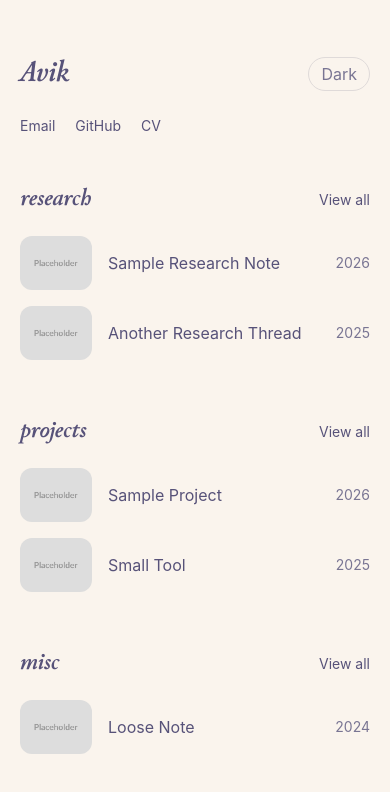
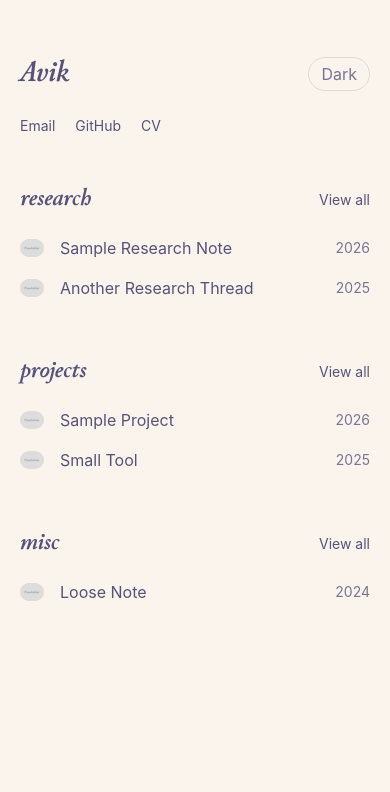
Before and after one commit to avik-ch/portfolio, a React (Vite) app: page / in a window 390 px wide. Shown: the top 792 px of the page. Built offline with nearby package versions, Linux system fonts and the light colour scheme.

Commit message:
Remove all motion related transitions

```diff
--- a/src/App.jsx
+++ b/src/App.jsx
@@ -1,6 +1,5 @@
 import { useEffect, useState } from 'react'
-import { BrowserRouter, Route, Routes, useLocation } from 'react-router'
-import { AnimatePresence, LayoutGroup, motion } from 'motion/react'
+import { BrowserRouter, Route, Routes } from 'react-router'
 import Layout from './components/Layout.jsx'
 import { profile } from './content.js'
 import DetailPage from './pages/DetailPage.jsx'
@@ -22,27 +21,19 @@ function App() {
   return (
     <BrowserRouter>
       <Layout profile={profile} theme={theme} onToggleTheme={toggleTheme}>
-        <AnimatedRoutes />
+        <AppRoutes />
       </Layout>
     </BrowserRouter>
   )
 }
 
-function AnimatedRoutes() {
-  const location = useLocation()
-
+function AppRoutes() {
   return (
-    <LayoutGroup>
-      <AnimatePresence initial={false} mode="popLayout">
-        <motion.div key={location.pathname} layout className="w-full">
-          <Routes location={location}>
-            <Route path="/" element={<HomePage />} />
-            <Route path="/:sectionId" element={<SectionPage />} />
-            <Route path="/:sectionId/:slug" element={<DetailPage />} />
-          </Routes>
-        </motion.div>
-      </AnimatePresence>
-    </LayoutGroup>
+    <Routes>
+      <Route path="/" element={<HomePage />} />
+      <Route path="/:sectionId" element={<SectionPage />} />
+      <Route path="/:sectionId/:slug" element={<DetailPage />} />
+    </Routes>
   )
 }
 
--- a/src/components/EntryRow.jsx
+++ b/src/components/EntryRow.jsx
@@ -1,26 +1,19 @@
 import { Link } from 'react-router'
-import { motion } from 'motion/react'
 
 export default function EntryRow({ entry, sectionId }) {
   return (
     <Link
-      className="grid grid-cols-[72px_1fr_auto] py-2 rounded-3xl px-4 mx-1 items-center gap-4 text-left transition hover:border-[var(--text-muted)] hover:bg-[var(--overlay)] sm:grid-cols-[96px_1fr_auto]"
+      className="grid grid-cols-[24px_1fr_auto] py-2 rounded-3xl px-4 mx-1 items-center leading-[24px] gap-4 text-left hover:border-[var(--text-muted)] hover:bg-[var(--overlay)] sm:grid-cols-[96px_1fr_auto]"
       to={`/${sectionId}/${entry.slug}`}
     >
-      <motion.img
+      <img
         className="aspect-[4/3] w-full rounded-xl object-cover"
-        layout
-        layoutId={`${sectionId}-${entry.slug}-image`}
         src={entry.image}
         alt=""
       />
-      <motion.span
-        className="text-base font-normal text-[var(--text-heading)]"
-        layout
-        layoutId={`${sectionId}-${entry.slug}-title`}
-      >
+      <span className="text-base font-normal text-[var(--text-heading)]">
         {entry.title}
-      </motion.span>
+      </span>
       <span className="text-sm text-[var(--text-muted)]">{entry.date}</span>
     </Link>
   )
--- a/src/components/Header.jsx
+++ b/src/components/Header.jsx
@@ -7,7 +7,7 @@ export default function Header({ name, theme, onToggleTheme }) {
         {name}
       </Link>
       <button
-        className="rounded-full border border-[var(--border)] px-3 py-1 text-sm text-[var(--text-muted)] transition hover:text-[var(--text-heading)]"
+        className="rounded-full border border-[var(--border)] px-3 py-1 text-sm text-[var(--text-muted)] hover:text-[var(--text-heading)]"
         type="button"
         onClick={onToggleTheme}
       >
--- a/src/pages/DetailPage.jsx
+++ b/src/pages/DetailPage.jsx
@@ -1,5 +1,4 @@
 import { Navigate, useParams } from 'react-router'
-import { motion } from 'motion/react'
 import { getEntry, getSection } from '../content.js'
 
 export default function DetailPage() {
@@ -14,21 +13,17 @@ export default function DetailPage() {
   return (
     <article className="px-5 sm:pt-8">
       <div className="mt-8 grid gap-6 flex flex-col">
-        <motion.img
+        <img
           className="aspect-[4/3] w-full rounded-3xl object-cover"
-          layout
-          layoutId={`${section.id}-${entry.slug}-image`}
           src={entry.image}
           alt=""
         />
         <div>
-          <motion.h1
+          <h1
             className="mt-2 text-4xl font-semibold tracking-[-0.04em] text-[var(--text-heading)] sm:text-5xl"
-            layout
-            layoutId={`${section.id}-${entry.slug}-title`}
           >
             {entry.title}
-          </motion.h1>
+          </h1>
         </div>
       </div>
       <div className="prose-content mt-12 border-t border-[var(--border)] pt-8">
```
